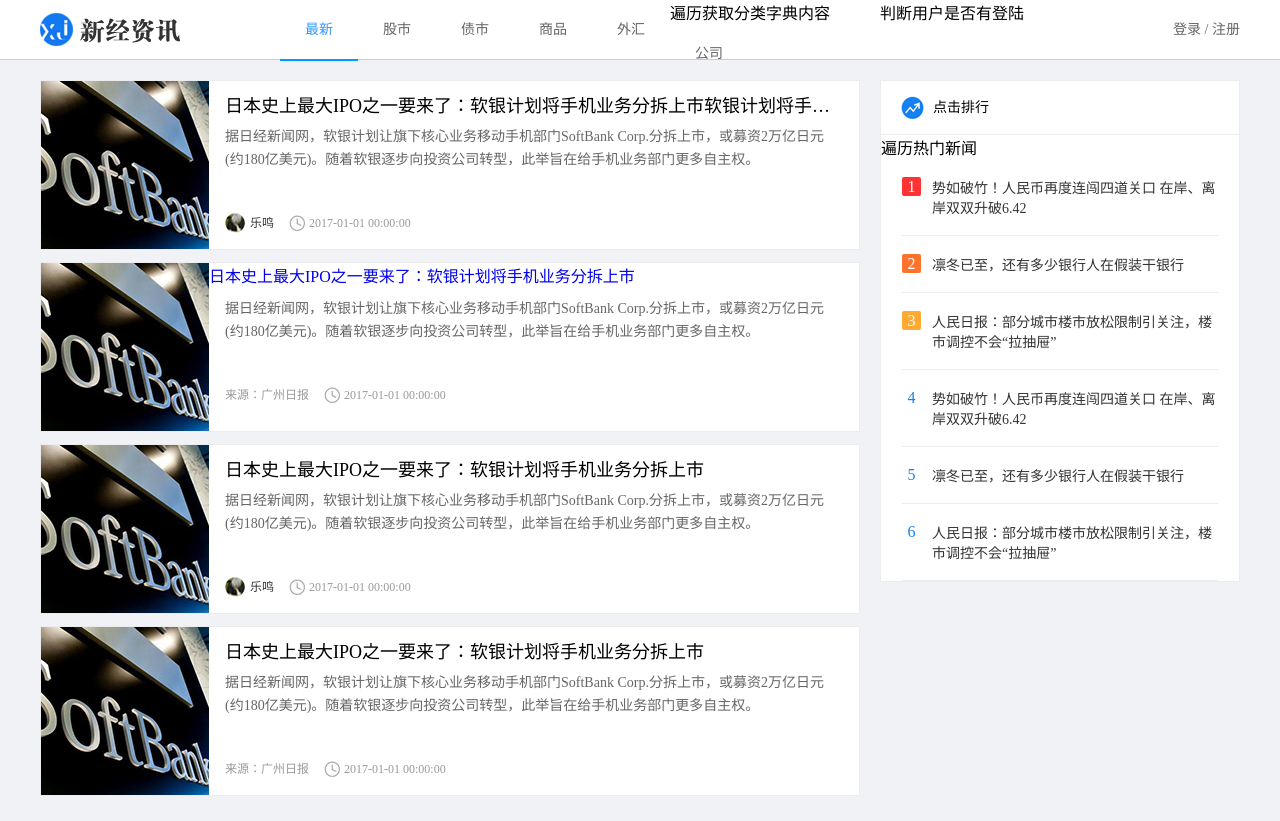
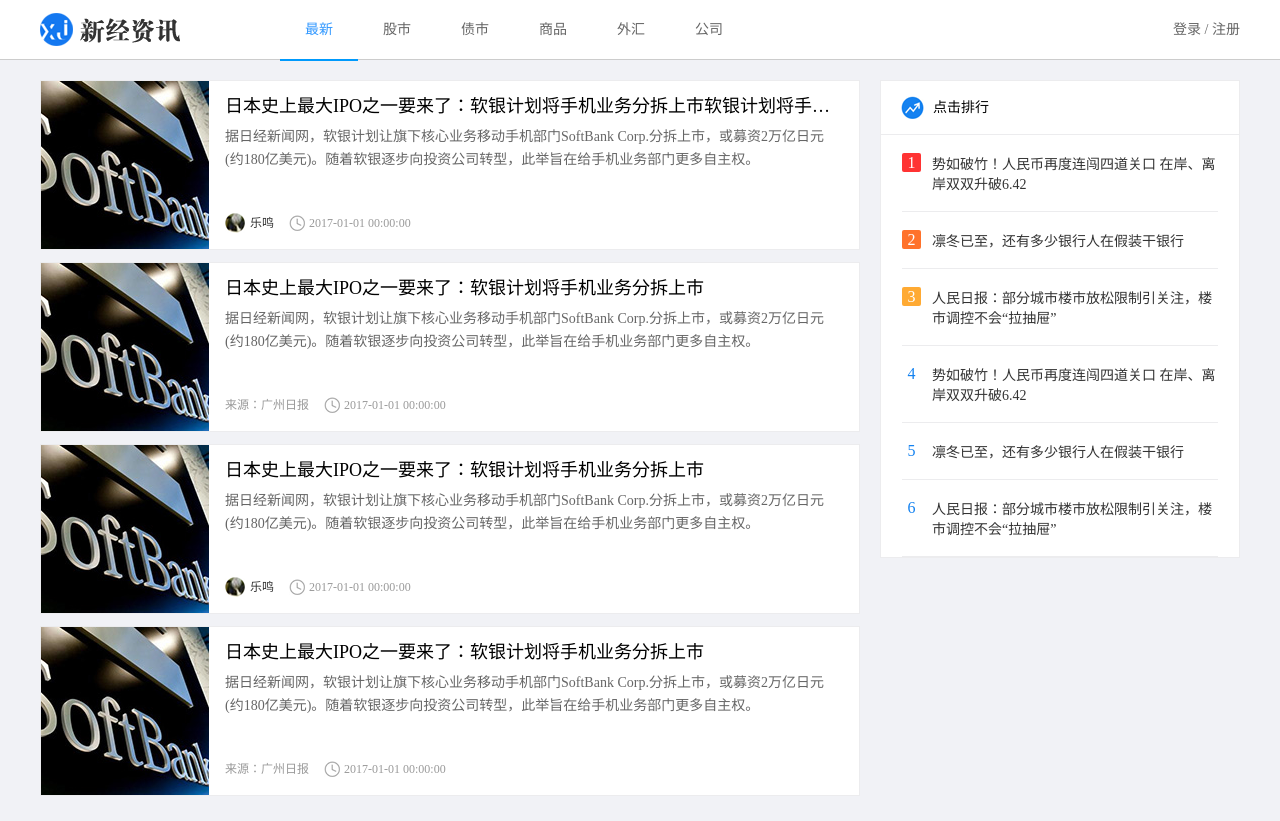
Before and after one commit to liuxiangliang0313/infomation, a Flask app: page / in a window 1280 px wide. Shown: the top 821 px of the page. Run offline with Flask 2, Linux system fonts and the light colour scheme; data that the repository does not hold is empty; parts of the project's set-up code (start-up, migrations or seed data) failed here and were passed over; some libraries are stand-ins or nearby versions.

Commit message:
分类数据展示

```diff
--- a/info/templates/news/index.html
+++ b/info/templates/news/index.html
@@ -44,7 +44,7 @@
             <a href="#" class="logo fl"><img src="../../static/news/images/logo.png" alt="logo"></a>
             <ul class="menu fl">
 
-                 遍历获取分类字典内容
+{#                 遍历获取分类字典内容#}
                 {% for category in data.categories %}
                     <li class="{% if loop.index == 1 %} active {% endif %}" data-cid="{{ category.id }}"><a href="javascript:;">{{ category.name }}</a></li>
                 {% endfor %}
@@ -59,7 +59,7 @@
                 <li data-cid="6"><a href="javascript:;">公司</a></li>
             </ul>
 
-             判断用户是否有登陆
+{#             判断用户是否有登陆#}
             {% if data.user_info %}
                 <!-- 用户登录后显示下面，隐藏上面 -->
                 <div class="user_login fr">
@@ -104,7 +104,7 @@
             </li>
             <li>
                 <a href="#" class="news_pic fl"><img src="../../static/news/images/news_pic.jpg"></a>
-                <a href="#" clas s="news_title fl">日本史上最大IPO之一要来了：软银计划将手机业务分拆上市</a>
+                <a href="#" class="news_title fl">日本史上最大IPO之一要来了：软银计划将手机业务分拆上市</a>
                 <a href="#" class="news_detail fl">据日经新闻网，软银计划让旗下核心业务移动手机部门SoftBank Corp.分拆上市，或募资2万亿日元(约180亿美元)。随着软银逐步向投资公司转型，此举旨在给手机业务部门更多自主权。</a>
                 <div class="author_info fl">
                     <div class="source fl">
@@ -142,7 +142,7 @@
                 <h3>点击排行</h3>
             </div>
             <ul class="rank_list">
-                 遍历热门新闻
+{#                 遍历热门新闻#}
                 {% for news in data.clicks_news_list %}
                    <li><span class="{{ loop.index | news_class_filter }}">{{ loop.index }}</span><a href="/news/{{ news.id }}">{{ news.title }}</a></li>
                 {% endfor %}
```
